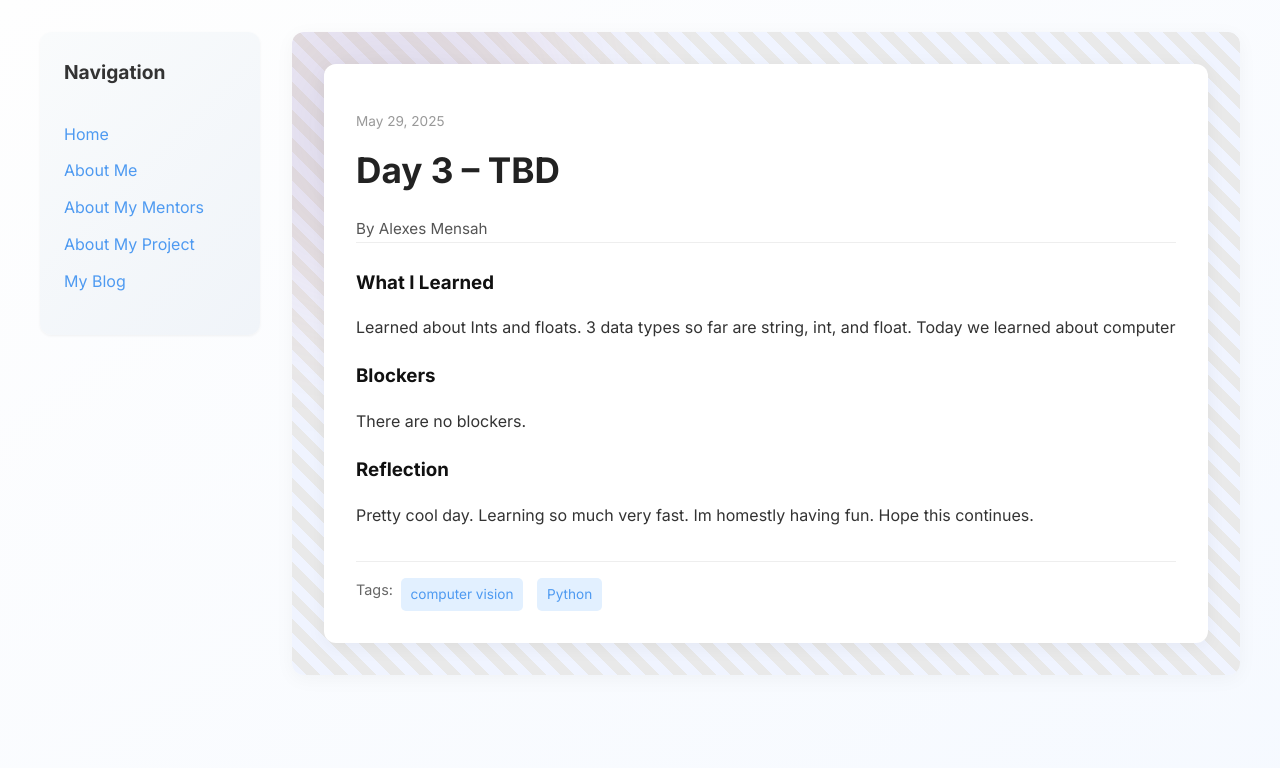
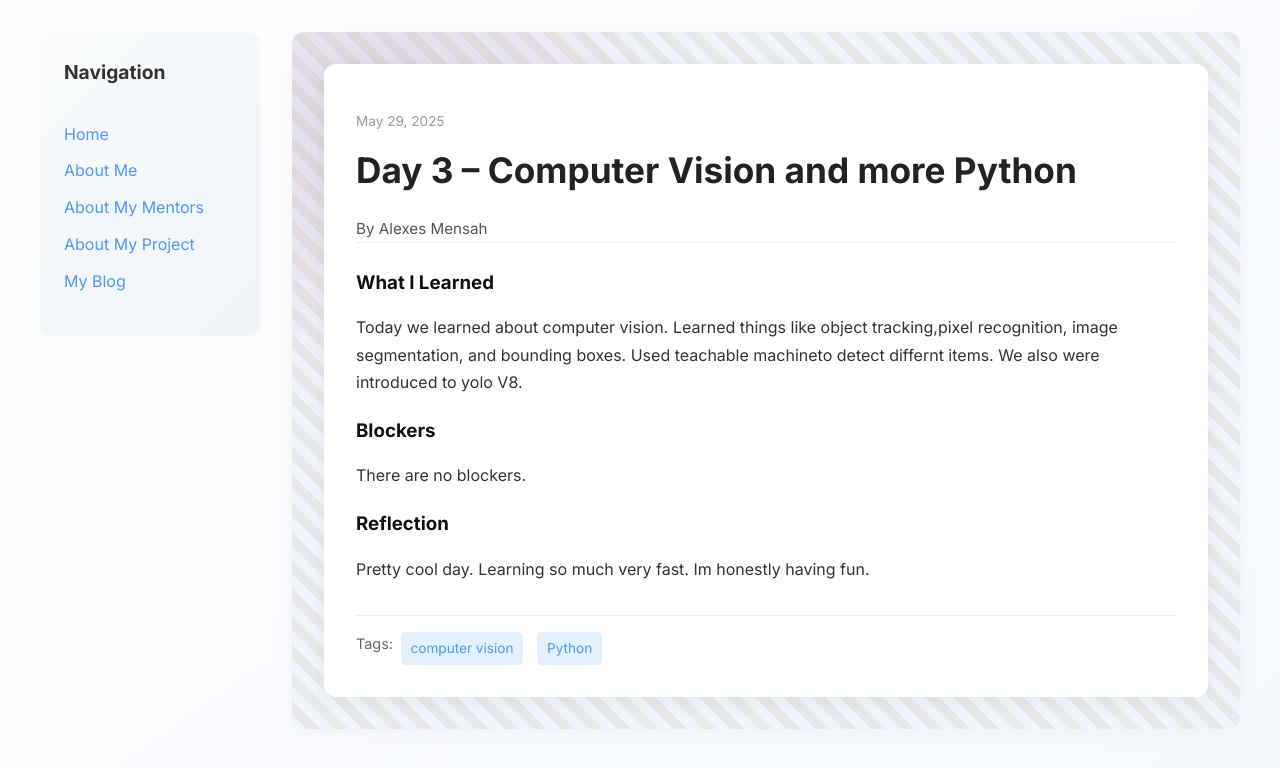
Before and after one commit to alexes22/alexes22.github.io, a Jekyll site: the page built from _posts/2025-05-29-day-3.md, in a window 1280 px wide. Shown: the top 768 px of the page. Built offline with Jekyll 4.4.1, drawn with Linux system fonts in a browser that asks for light colours.

Commit message:
Update 2025-05-29-day-3.md

```diff
--- a/_posts/2025-05-29-day-3.md
+++ b/_posts/2025-05-29-day-3.md
@@ -1,18 +1,17 @@
 ---
 layout: post
-title: "Day 3 – TBD"
+title: "Day 3 – Computer Vision and more Python"
 date: 2025-05-29
 author: Alexes Mensah
 permalink: /day3.html
 tags: ["computer vision","Python" ]
 
 what_i_learned: |
- Learned about Ints and floats. 3 data types so far are string, int, and float.
- Today we learned about computer
+  Today we learned about computer vision. Learned things like object tracking,pixel recognition, image segmentation, and bounding boxes. Used teachable machineto detect differnt items. We also were introduced to yolo V8.
 blockers: |
  There are no blockers.
 
 
 reflection: |
- Pretty cool day. Learning so much very fast. Im homestly having fun. Hope this continues.
+ Pretty cool day. Learning so much very fast. Im honestly having fun.
 ---
```
